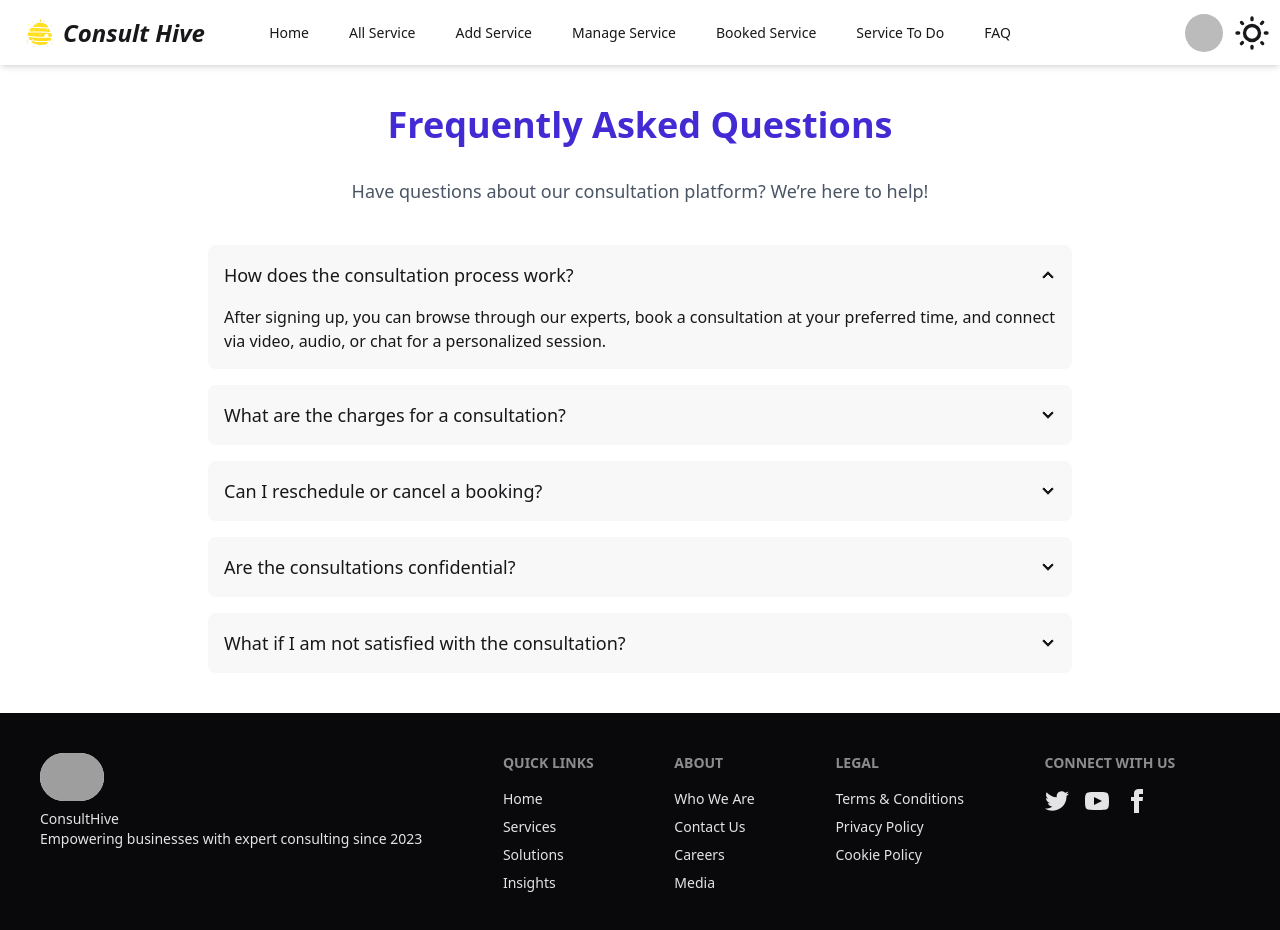
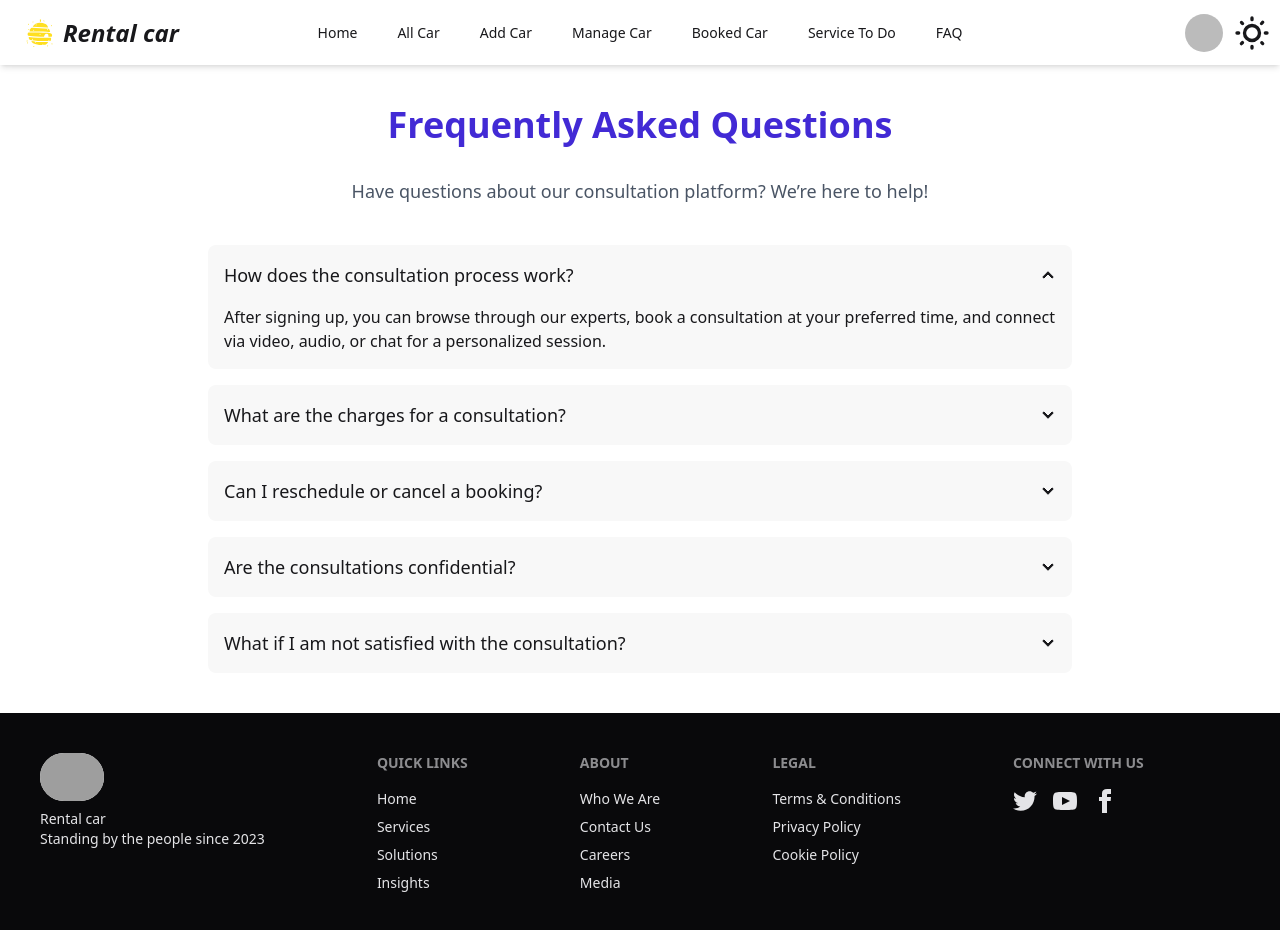
Before and after one commit to KaziAbdurRahim/Asst-11-client, a React (Vite) app: page /faq in a window 1280 px wide. Shown: the top 930 px of the page. Built offline with nearby package versions, Linux system fonts and the light colour scheme; no server answers; sample sign-in values are in the browser's storage; grey boxes are pictures that could not be loaded.

Commit message:
refined the components

```diff
--- a/src/components/DetailsCard.jsx
+++ b/src/components/DetailsCard.jsx
@@ -23,7 +23,7 @@ const DetailsCard = ({ url, name, price, area, description, email: providerEmail
         };
         //console.log("Booking Data:", bookingData);
 
-        axios.post("https://consult-hive-server.vercel.app/book-services", bookingData).then(req => {
+        axios.post("https://encrypted-tbn0.gstatic.com/images?q=tbn:ANd9GcSAP9LkMLQ7w0yuJWW_tVH4mAe4K1_lf-gcOw&s", bookingData).then(req => {
             //console.log(req.data);
             if (req.data.insertedId) {
                 Swal.fire({
@@ -77,10 +77,10 @@ const DetailsCard = ({ url, name, price, area, description, email: providerEmail
             {/* Modal */}
             <dialog id={_id} className="modal modal-bottom sm:modal-middle">
                 <form method="dialog" className="modal-box" onSubmit={handleBookingSubmit}>
-                    <h3 className="font-bold text-lg">Book Service</h3>
+                    <h3 className="font-bold text-lg">Book a car</h3>
                     <div className="py-4 space-y-3">
                         <div className="flex flex-col">
-                            <label className="font-medium">Service ID</label>
+                            <label className="font-medium">ID</label>
                             <input
                                 type="text"
                                 value={_id}
@@ -89,7 +89,7 @@ const DetailsCard = ({ url, name, price, area, description, email: providerEmail
                             />
                         </div>
                         <div className="flex flex-col">
-                            <label className="font-medium">Service Name</label>
+                            <label className="font-medium">Brand Name</label>
                             <input
                                 type="text"
                                 value={name}
@@ -98,7 +98,7 @@ const DetailsCard = ({ url, name, price, area, description, email: providerEmail
                             />
                         </div>
                         <div className="flex flex-col">
-                            <label className="font-medium">Service Image</label>
+                            <label className="font-medium">Car Image</label>
                             <input
                                 type="text"
                                 value={url}
--- a/src/components/Footer.jsx
+++ b/src/components/Footer.jsx
@@ -6,9 +6,9 @@ const Footer = () => {
       <aside>
         <img src={Logo} className="w-16 bg-white rounded-full" alt="ConsultHive Logo" />
         <p>
-          ConsultHive
+          Rental car
           <br />
-          Empowering businesses with expert consulting since 2023
+          Standing by the people since 2023
         </p>
       </aside>
       <nav>
--- a/src/components/Navbar.jsx
+++ b/src/components/Navbar.jsx
@@ -12,10 +12,10 @@ const Navbar = () => {
   const links = [
     //set loader to home true when clicked
     <li key="home"><Link to="/" onClick={() => setLoading(true)}>Home</Link></li>,
-    <li key="all-service"><Link to="/allservice" onClick={() => setLoading(true)}>All Service</Link></li>,
-    user && <li key="add-service"><Link to="/add-service">Add Service</Link></li>,
-    user && <li key="manage-service"><Link to="/manage-service">Manage Service</Link></li>,
-    user && <li key="booked-service"><Link to="/booked-service">Booked Service</Link></li>,
+    <li key="all-service"><Link to="/allservice" onClick={() => setLoading(true)}>All Car</Link></li>,
+    user && <li key="add-service"><Link to="/add-service">Add Car</Link></li>,
+    user && <li key="manage-service"><Link to="/manage-service">Manage Car</Link></li>,
+    user && <li key="booked-service"><Link to="/booked-service">Booked Car</Link></li>,
     user && <li key="services-todo"><Link to="/services-todo">Service To Do</Link></li>,
     <li key="faq"><Link to="/faq">FAQ</Link></li>,
   ];
@@ -51,7 +51,7 @@ const Navbar = () => {
         >
           <div className="btn btn-ghost text-2xl  italic flex items-center pl-0 md:pl-4 gap-2 ">
           <GiTreeBeehive className='text-yellow-300 text-3xl text-center'/>
-            <span className="text-center hidden sm:block font-bold">Consult Hive</span>
+            <span className="text-center hidden sm:block font-bold">Rental car</span>
           </div>
         </Link>
       </div>
--- a/src/components/TotalConsultations.jsx
+++ b/src/components/TotalConsultations.jsx
@@ -18,13 +18,13 @@ const TotalConsultaions = () => {
             >
                 <figure className='w-[400px] h-full object-cover mx-auto'>
                     <img
-                        src={'https://img.freepik.com/free-vector/consulting-concept-illustration_114360-2579.jpg?semt=ais_hybrid'}
+                        src={'https://encrypted-tbn0.gstatic.com/images?q=tbn:ANd9GcSAP9LkMLQ7w0yuJWW_tVH4mAe4K1_lf-gcOw&s'}
                         alt="Album"
                     />
                 </figure>
             </motion.div>
             <div className="card-body">
-                <h2 className="card-title justify-center text-4xl lg:mt-20">Total Consultations Served</h2>
+                <h2 className="card-title justify-center text-4xl lg:mt-20">Total car rented </h2>
                 <div className='grow flex justify-center items-center lg:mb-20'>
                     <CountUp
                         start={0}
```
